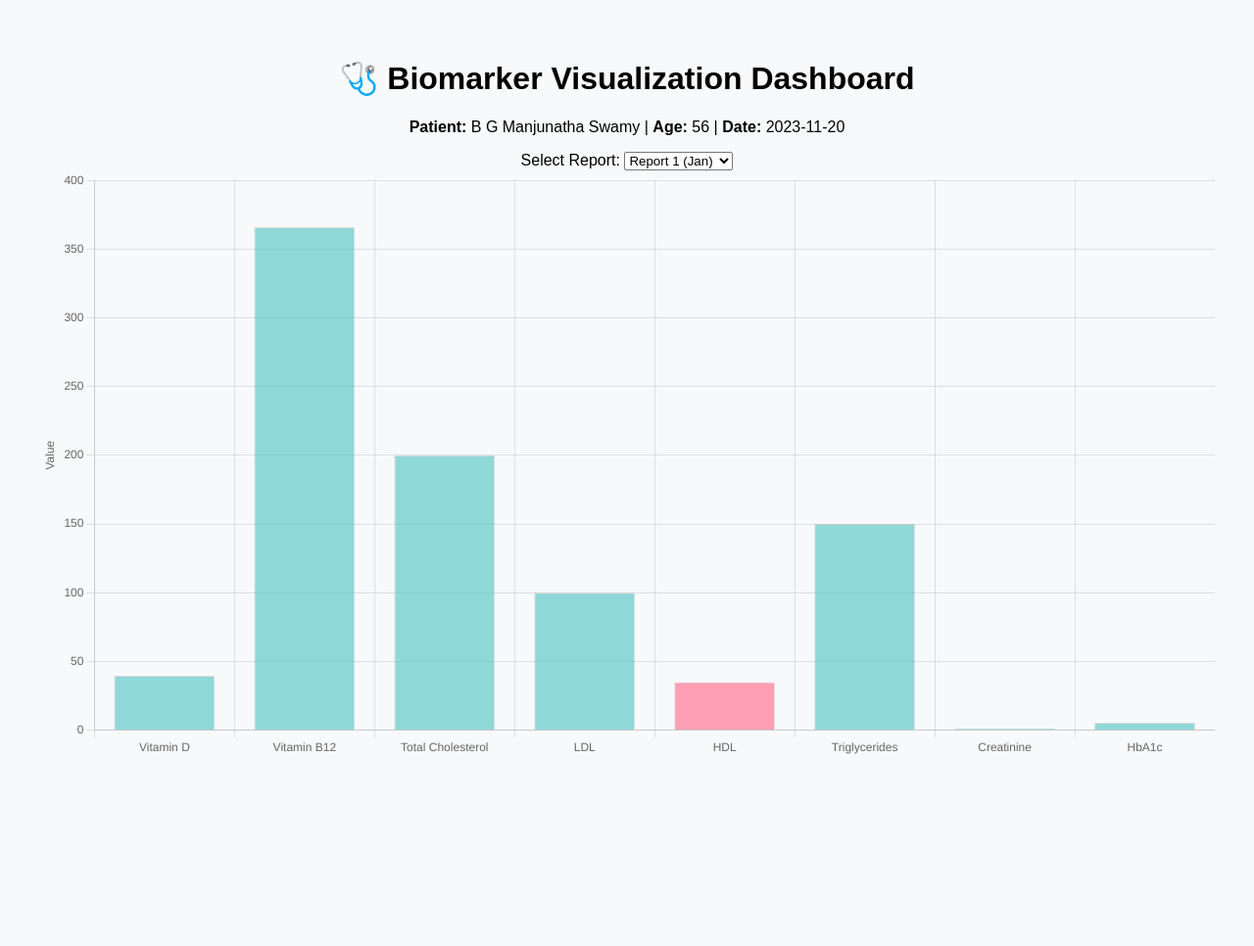
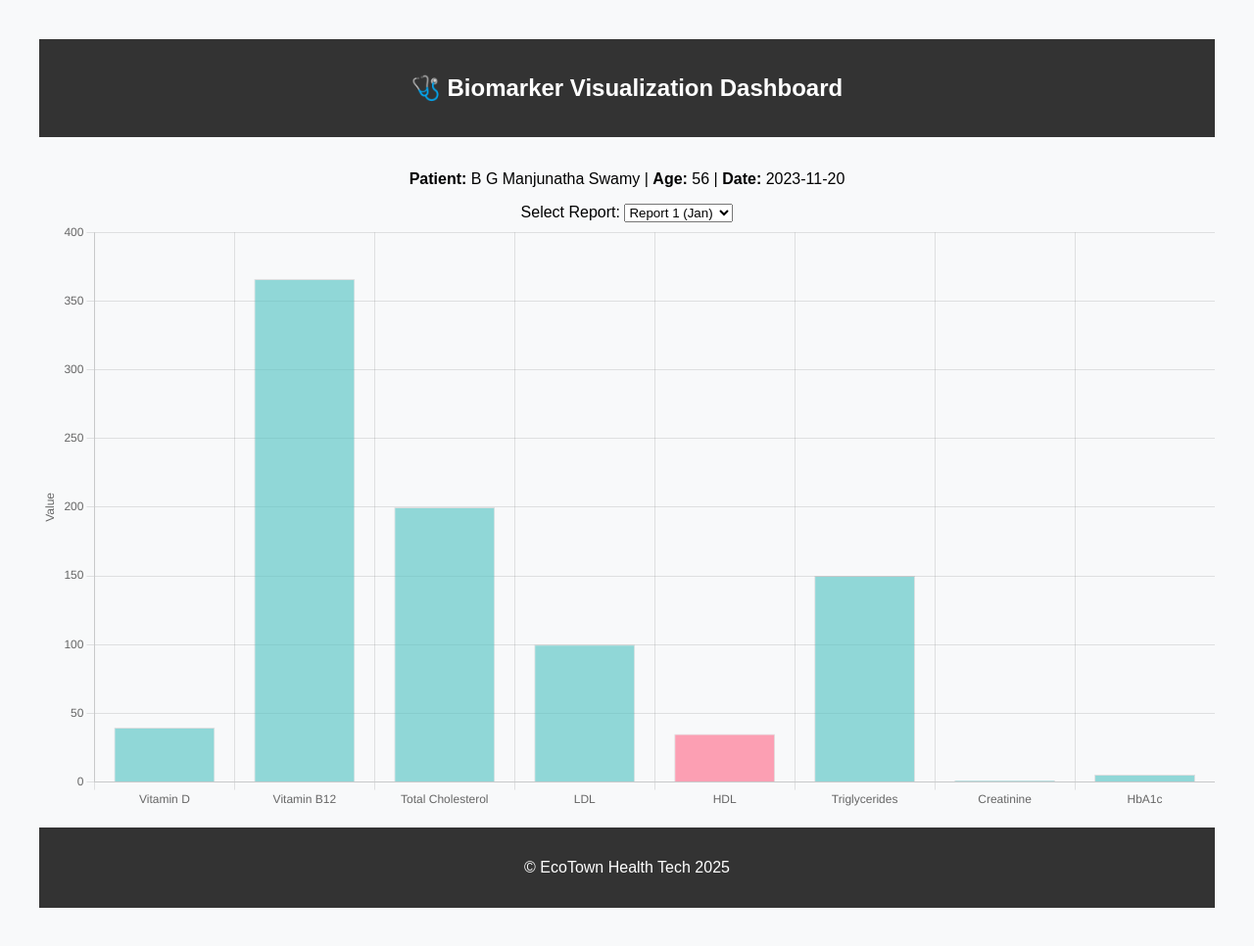
Before and after one commit to ChethanNazre/biomark-dashboard, a plain HTML site: page index.html in a window 1280 px wide. Shown: the whole page at 98% size. Before the commit the page ends 814 px from the top, so only its background shows below. Drawn offline with nearby package versions, Linux system fonts and the light colour scheme.

Commit message:
Update UI

```diff
--- a/index.html
+++ b/index.html
@@ -1,3 +1,15 @@
+<!-- Header -->
+<header class="header">
+  <nav class="navbar">
+    <div class="container">
+      <div class="navbar-brand">
+
+      </div>
+      <h1>🩺 Biomarker Visualization Dashboard</h1>
+    </div>
+  </nav>
+</header>
+
 <!DOCTYPE html>
 <html lang="en">
 <head>
@@ -6,11 +18,11 @@
   <title>Biomarker Dashboard</title>
   <link rel="stylesheet" href="style.css" />
 
+  <script src="https://cdn.jsdelivr.net/npm/chart.js"></script>
 
-  <script src="https://cdn.jsdelivr.net/npm/chart.js"></script>
 </head>
 <body>
-  <h1>🩺 Biomarker Visualization Dashboard</h1>
+  <br/>
 
   <p id="patientInfo">Loading patient info...</p>
 
@@ -20,7 +32,17 @@
   <option value="biomarkers2.json">Report 2 (May)</option>
   <option value="biomarkers3.json">Report 3 (Sep)</option>
 </select>
+<br/>
   <canvas id="biomarkerChart" width="400" height="200"></canvas>
+  <br/>
   <script src="app.js"></script>
 </body>
 </html>
+
+
+<!-- Footer -->
+<footer class="footer">
+  <div class="container">
+    <p>&copy; EcoTown Health Tech 2025</p>
+  </div>
+</footer>
--- a/style.css
+++ b/style.css
@@ -8,3 +8,53 @@ body {
 canvas {
   max-width: 100%;
 }
+
+
+/* Header */
+.header {
+  background-color: #333;
+  color: #fff;
+  padding: 1em;
+  text-align: center;
+}
+
+.navbar {
+  max-width: 900px;
+  margin: 0 auto;
+}
+
+.navbar-brand {
+  font-size: 1.5em;
+  margin-right: 1em;
+}
+
+.navbar-nav {
+  list-style: none;
+  margin: 0;
+  padding: 0;
+  display: flex;
+  justify-content: space-between;
+}
+
+.nav-item {
+  margin-right: 1em;
+}
+
+.nav-link {
+  color: #fff;
+  text-decoration: none;
+}
+
+/* Footer */
+.footer {
+  background-color: #333;
+  color: #fff;
+  padding: 1em;
+  text-align: center;
+  clear: both;
+}
+
+.container {
+  max-width: 900px;
+  margin: 0 auto;
+}
```
